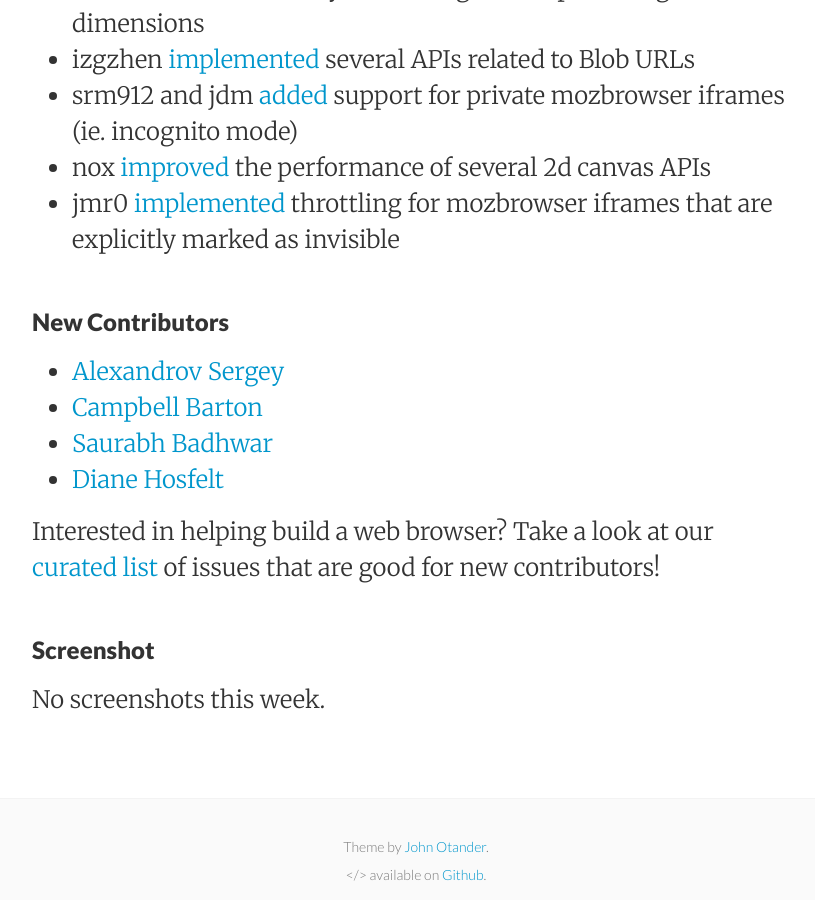
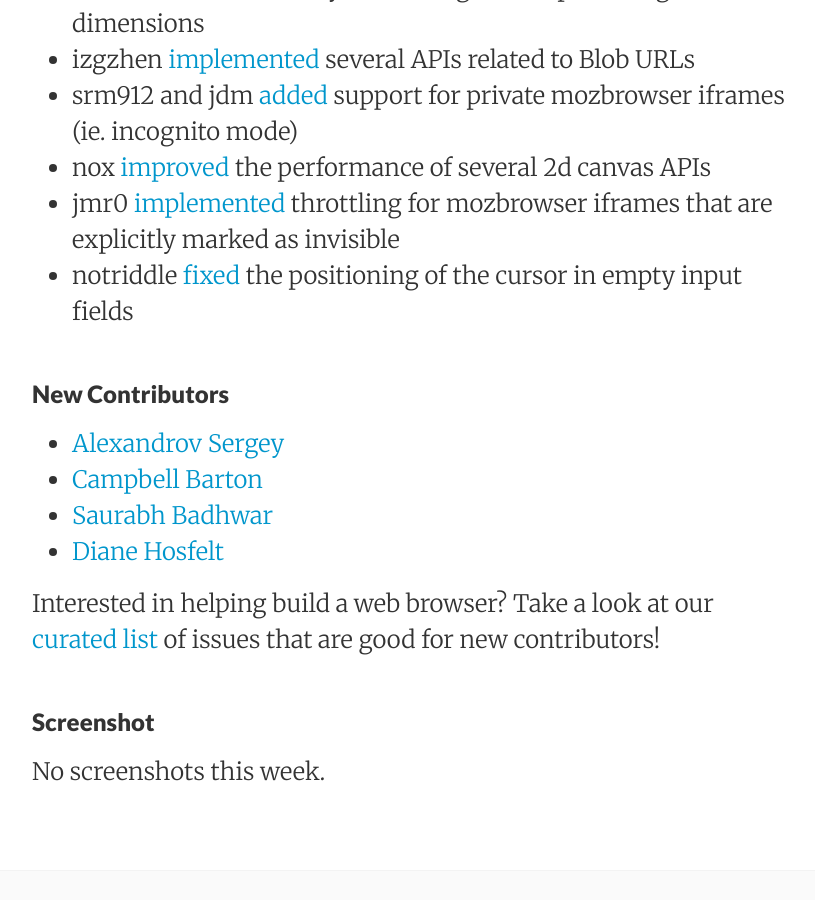
Before and after one commit to servo/blog.servo.org, a Jekyll site: the page built from _posts/2016-06-20-twis-68.md, in a window 1280 px wide and 900 px high, scrolled down 1495 px. Shown: the whole window, without its empty margins (224-1039 px from the left). Built offline with Jekyll 4.4.1, drawn with Linux system fonts in a browser that asks for light colours.

Commit message:
Mention my bug fix in the blog

```diff
--- a/_posts/2016-06-20-twis-68.md
+++ b/_posts/2016-06-20-twis-68.md
@@ -33,6 +33,7 @@ This week's status updates are [here](http://statusupdates.dev.mozaws.net/projec
  - srm912 and jdm [added](https://github.com/servo/servo/pull/11544) support for private mozbrowser iframes (ie. incognito mode)
  - nox [improved](https://github.com/servo/servo/pull/11506) the performance of several 2d canvas APIs
  - jmr0 [implemented](https://github.com/servo/servo/pull/10225) throttling for mozbrowser iframes that are explicitly marked as invisible
+ - notriddle [fixed](https://github.com/servo/servo/pull/11798) the positioning of the cursor in empty input fields
 
 ### New Contributors
 
```
